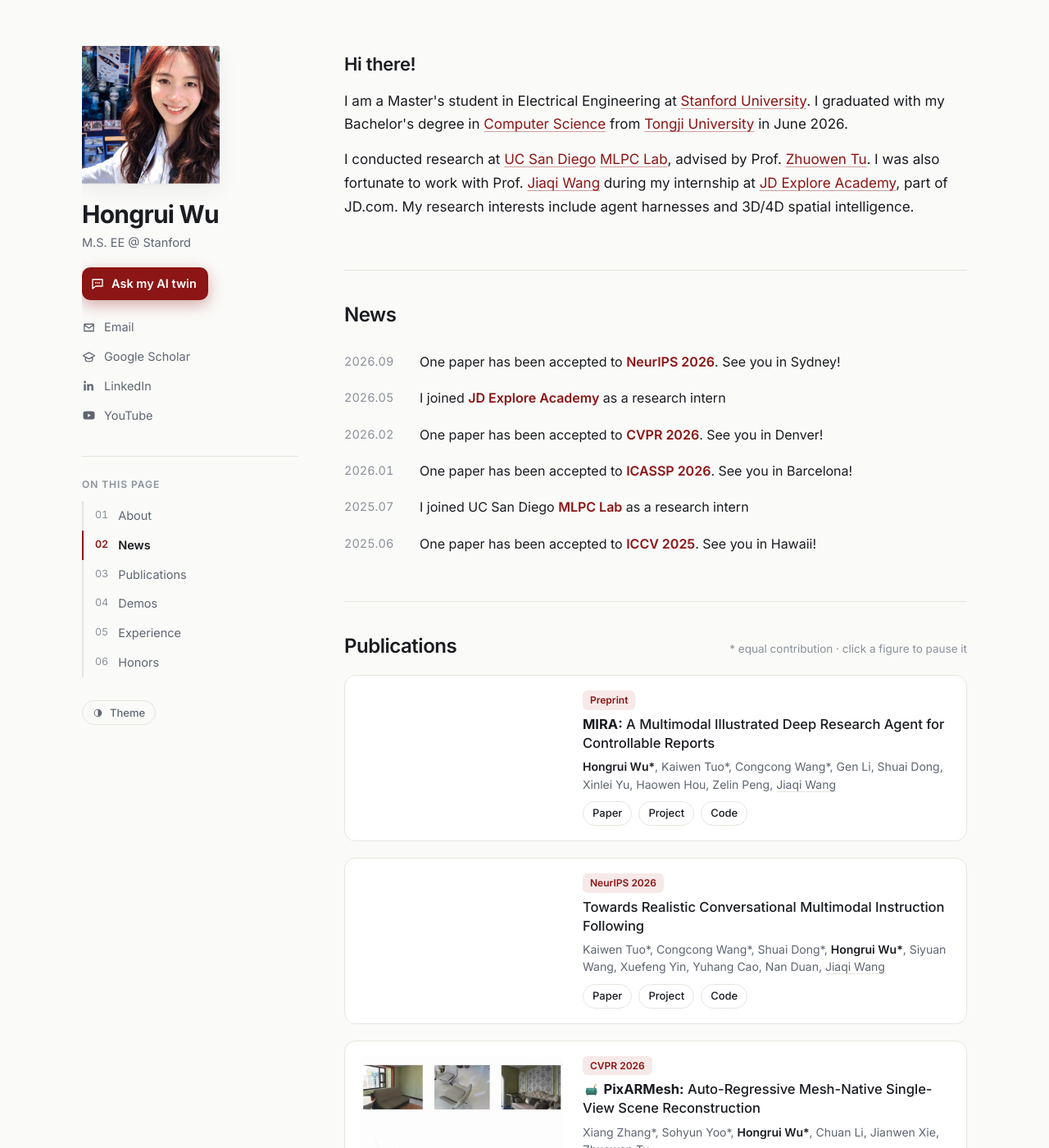
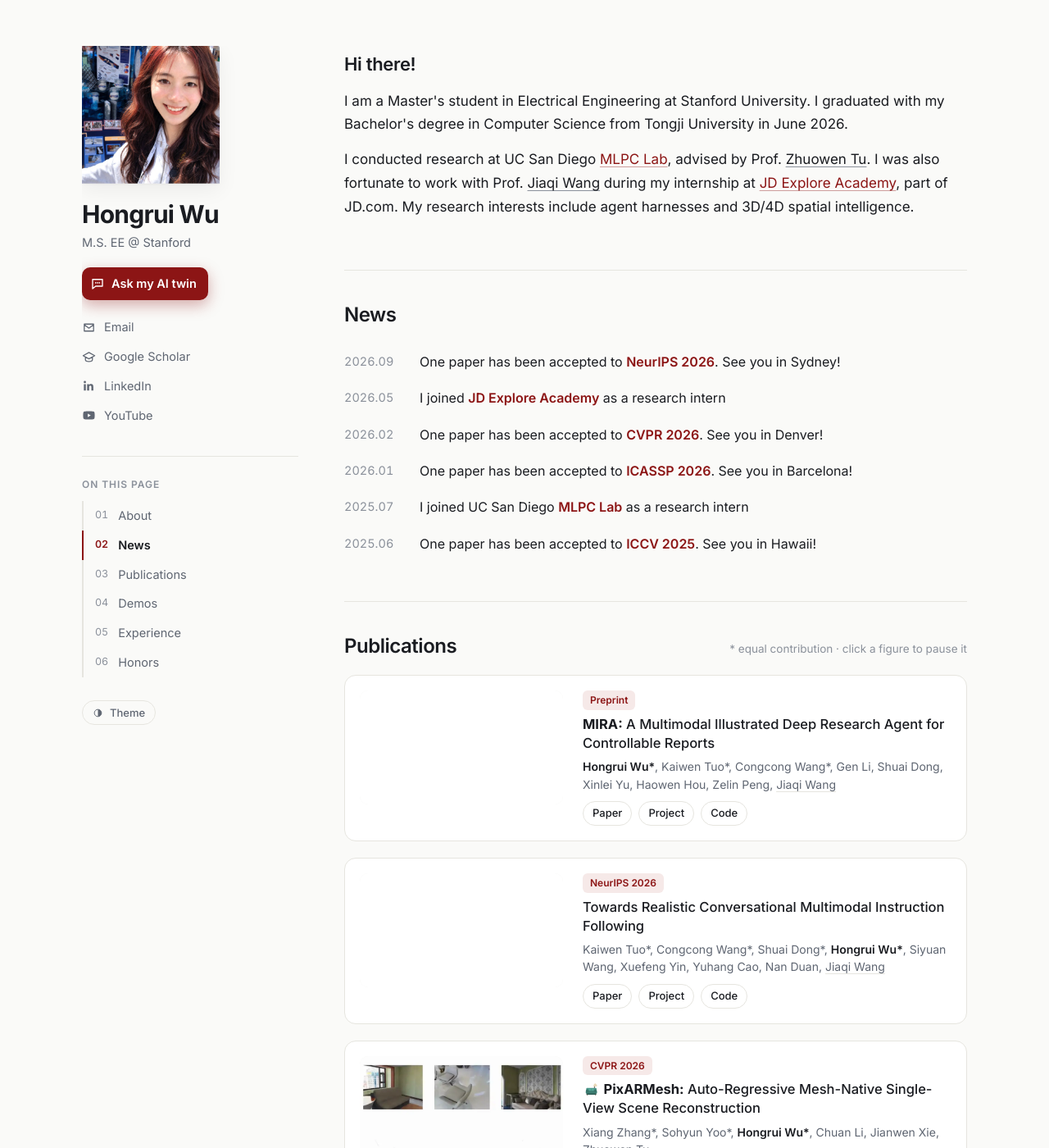
Before and after one commit to oneHFR/oneHFR.github.io, a Jekyll site: the page built from _pages/about.md, in a window 1280 px wide and 1400 px high. Shown: the whole window at 82% size. Built offline with Jekyll 4.4.1, drawn with Linux system fonts in a browser that asks for light colours.

Commit message:
Large transparent logos; no links on schools; advisor names underlined only
Co-Authored-By: Claude Opus 5.5 (1M context) <noreply@anthropic.com>
Claude-Session: https://claude.ai/code/session_01QNMo7FCCFnVF5qPTeXeTUv

```diff
--- a/_pages/about.md
+++ b/_pages/about.md
@@ -24,10 +24,10 @@ chat:
   <h2 class="visually-hidden">About</h2>
   <p>Hi there!</p>
   <p>
-    I am a Master's student in Electrical Engineering at <a href="https://www.stanford.edu/">Stanford University</a>. I graduated with my Bachelor's degree in <a href="https://see-en.tongji.edu.cn/info/1010/1271.htm">Computer Science</a> from <a href="https://en.tongji.edu.cn/p/">Tongji University</a> in June 2026.
+    I am a Master's student in Electrical Engineering at Stanford University. I graduated with my Bachelor's degree in Computer Science from Tongji University in June 2026.
   </p>
   <p>
-    I conducted research at <a href="https://ucsd.edu/">UC San Diego</a> <a href="https://pages.ucsd.edu/~ztu/Group.htm">MLPC Lab</a>, advised by Prof. <a href="https://scholar.google.com/citations?user=9oz-dvgAAAAJ">Zhuowen Tu</a>. I was also fortunate to work with Prof. <a href="https://scholar.google.com/citations?user=GDvt570AAAAJ">Jiaqi Wang</a> during my internship at <a href="https://github.com/jd-opensource">JD Explore Academy</a>, part of JD.com. My research interests include agent harnesses and 3D/4D spatial intelligence.
+    I conducted research at UC San Diego <a href="https://pages.ucsd.edu/~ztu/Group.htm">MLPC Lab</a>, advised by Prof. <a class="person" href="https://scholar.google.com/citations?user=9oz-dvgAAAAJ">Zhuowen Tu</a>. I was also fortunate to work with Prof. <a class="person" href="https://scholar.google.com/citations?user=GDvt570AAAAJ">Jiaqi Wang</a> during my internship at <a href="https://github.com/jd-opensource">JD Explore Academy</a>, part of JD.com. My research interests include agent harnesses and 3D/4D spatial intelligence.
   </p>
 </section>
 
--- a/assets/css/home.css
+++ b/assets/css/home.css
@@ -111,6 +111,9 @@ svg { width: 1em; height: 1em; flex: none; }
 .intro p { margin: 0 0 14px; font-size: 17px; line-height: 1.7; }
 .intro a { text-decoration: underline; text-decoration-color: color-mix(in srgb, var(--accent) 40%, transparent); text-underline-offset: 3px; }
 .intro a:hover { text-decoration-color: currentColor; }
+/* People are underlined but keep the text color; only places and venues get the accent. */
+.intro a.person { color: inherit; text-decoration-color: var(--faint); }
+.pub__authors a { text-decoration-color: var(--faint); }
 .intro p:first-of-type { font: 600 22px/1.3 var(--sans); letter-spacing: -.015em; margin-bottom: 16px; }
 
 /* ---------- News ---------- */
@@ -151,7 +154,7 @@ svg { width: 1em; height: 1em; flex: none; }
 .pub__authors { margin: 0 0 10px; color: var(--muted); font-size: 14px; line-height: 1.55; }
 .pub__authors strong { color: var(--text); }
 .pub__authors a { color: inherit; text-decoration: underline; text-decoration-color: var(--line); text-underline-offset: 3px; }
-.pub__authors a:hover { color: var(--accent); text-decoration-color: currentColor; }
+.pub__authors a:hover { text-decoration-color: currentColor; }
 .chips { display: flex; flex-wrap: wrap; gap: 8px; }
 .chip {
   display: inline-flex; align-items: center; gap: 6px; padding: 3px 11px; border: 1px solid var(--line);
@@ -181,16 +184,15 @@ svg { width: 1em; height: 1em; flex: none; }
 /* ---------- Experience ---------- */
 .timeline { list-style: none; margin: 0; padding: 0; display: grid; gap: 12px; }
 .timeline > li {
-  display: grid; grid-template-columns: 88px 1fr; column-gap: 20px; align-items: center;
-  padding: 16px 0;
+  display: grid; grid-template-columns: 200px 1fr; column-gap: 28px; align-items: center;
+  padding: 18px 0;
 }
 .timeline > li + li { border-top: 1px solid var(--line); }
-.exp__logo {
-  grid-row: span 2; position: relative; width: 88px; height: 88px; border-radius: 12px; overflow: hidden;
-  display: grid; place-items: center; background: #fff; border: 1px solid var(--line);
-}
-.exp__logo::before { content: attr(data-initial); font-weight: 700; font-size: 20px; color: #8b919b; }
-.exp__logo img { position: absolute; inset: 8px; width: calc(100% - 16px); height: calc(100% - 16px); object-fit: contain; }
+/* Logos are the focus here: large, transparent, no frame. */
+.exp__logo { grid-row: span 2; position: relative; width: 200px; height: 112px; display: grid; place-items: center start; }
+.exp__logo::before { content: attr(data-initial); font-weight: 700; font-size: 28px; color: var(--faint); }
+.exp__logo:has(img)::before { content: none; }
+.exp__logo img { position: absolute; inset: 0; width: 100%; height: 100%; object-fit: contain; object-position: left center; }
 .exp__head { display: flex; flex-wrap: wrap; justify-content: space-between; gap: 2px 16px; }
 .exp__head h3 { margin: 0; font-size: 16.5px; font-weight: 600; }
 .exp__date { color: var(--faint); font-size: 14px; font-variant-numeric: tabular-nums; }
@@ -278,8 +280,8 @@ svg { width: 1em; height: 1em; flex: none; }
 
   .pub { grid-template-columns: 1fr; gap: 14px; padding: 14px; }
   .demos { grid-template-columns: 1fr; }
-  .timeline > li { grid-template-columns: 72px 1fr; column-gap: 14px; }
-  .exp__logo { width: 72px; height: 72px; }
+  .timeline > li { grid-template-columns: 1fr; row-gap: 10px; }
+  .exp__logo { grid-row: auto; width: 100%; height: 88px; }
   .canoe { padding: 14px; }
   .canoe__grid { grid-template-columns: 1fr; }
   .canoe__poster { grid-column: auto; grid-row: auto; aspect-ratio: 960 / 1474; }
```
Also changed, not shown: images/logos/jd.png.
